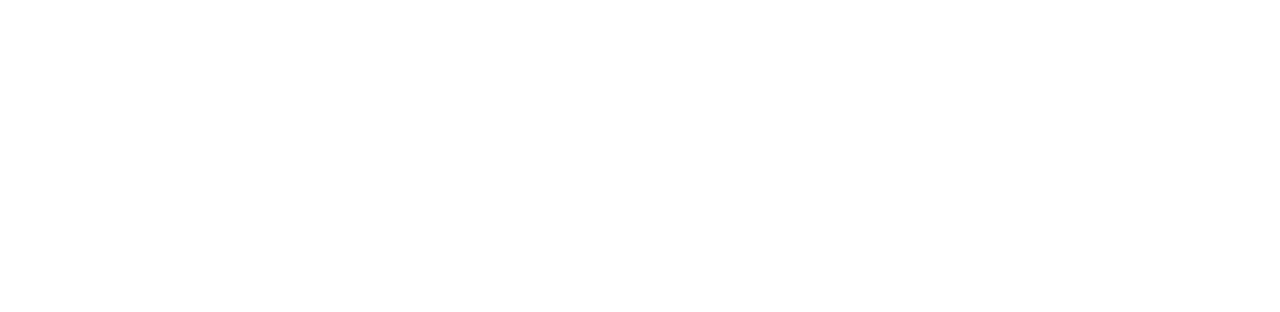
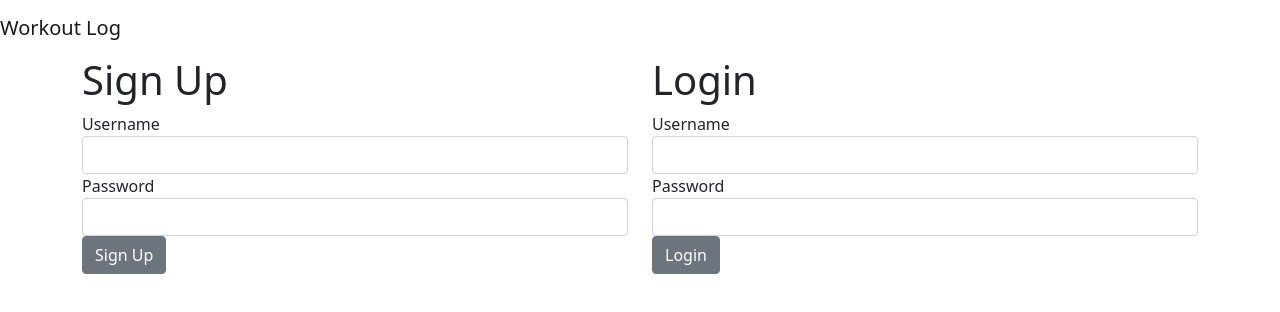
Before and after one commit to bltitus82/WorkoutLogClient, a React (Create React App) app: page / in a window 1280 px wide. Shown: the top 312 px of the page. Built offline with nearby package versions, Linux system fonts and the light colour scheme.

Commit message:
React Module 10.4 Step 1

```diff
--- a/package.json
+++ b/package.json
@@ -6,9 +6,11 @@
     "@testing-library/jest-dom": "^5.14.1",
     "@testing-library/react": "^11.2.7",
     "@testing-library/user-event": "^12.8.3",
+    "bootstrap": "^5.0.2",
     "react": "^17.0.2",
     "react-dom": "^17.0.2",
     "react-scripts": "4.0.3",
+    "reactstrap": "^8.9.0",
     "web-vitals": "^1.1.2"
   },
   "scripts": {
--- a/src/App.js
+++ b/src/App.js
@@ -1,8 +1,26 @@
-import './App.css';
+import React, { Component, useEffect, useState } from 'react';
+import Sitebar from './home/Navbar';
+import Auth from './auth/Auth';
 
 function App() {
+  const [sessionToken, setSessionToken] = useState('');
+
+  useEffect(() => {
+    if (localStorage.getItem('token')) {
+      setSessionToken(localStorage.getItem('token'));
+    }
+  }, [])
+
+  const updateToken = (newToken) => {
+    localStorage.setItem('token', newToken);
+    setSessionToken(newToken);
+    console.log(sessionToken);
+  }
+
   return (
     <div>
+      <Sitebar/>
+      <Auth/>
     </div>
   );
 }
--- /dev/null
+++ b/src/auth/Auth.js
@@ -0,0 +1,21 @@
+import React from 'react';
+import {Container, Row, Col} from 'reactstrap';
+import Signup from './Signup';
+import Login from './Login';
+
+const Auth = (props) => {
+    return(
+        <Container className='auth-container'>
+            <Row>
+                <Col md='6'>
+                    <Signup />
+                </Col>
+                <Col md='6' className='login-col'>
+                    <Login />
+                </Col>
+            </Row>
+        </Container>
+    )
+}
+
+export default Auth;
--- /dev/null
+++ b/src/auth/Login.js
@@ -0,0 +1,26 @@
+import React, {useState} from 'react';
+import {Form, FormGroup, Label, Input, Button} from 'reactstrap';
+
+const Login = (props) => {
+    const [username, setUsername] = useState('');
+    const [password, setPassword] = useState('');
+
+    return(
+        <div>
+            <h1>Login</h1>
+            <Form>
+                <FormGroup>
+                    <Label htmlFor='username'>Username</Label>
+                    <Input name='username' value={username} />
+                </FormGroup>
+                <FormGroup>
+                    <Label htmlFor='password'>Password</Label>
+                    <Input name='password' value={password} />
+                </FormGroup>
+                <Button type='submit'>Login</Button>
+            </Form>
+        </div>
+    )
+}
+
+export default Login;
--- /dev/null
+++ b/src/auth/Signup.js
@@ -0,0 +1,31 @@
+import React, {useState} from 'react';
+import {Form, FormGroup, Label, Input, Button} from 'reactstrap';
+
+const Signup = (props) => {
+    const [username, setUsername] = useState('');
+    const [password, setPassword] = useState('');
+
+    let handleSubmit = (event) => {
+        event.preventDefault();
+        console.log(username, password);
+    }
+
+    return(
+        <div>
+            <h1>Sign Up</h1>
+            <Form>
+                <FormGroup>
+                    <Label htmlFor='username'>Username</Label>
+                    <Input onChange={(e) => setUsername(e.target.value)} name='username' value={username} />
+                </FormGroup>
+                <FormGroup>
+                    <Label htmlFor='password'>Password</Label>
+                    <Input onChange={(e) => setPassword(e.target.value)} name='password' value={password} />
+                </FormGroup>
+                <Button type='submit'>Sign Up</Button>
+            </Form>
+        </div>
+    )
+}
+
+export default Signup;
--- /dev/null
+++ b/src/home/Navbar.js
@@ -0,0 +1,15 @@
+import React, {useState} from 'react';
+import {
+    Navbar,
+    NavbarBrand,
+} from 'reactstrap';
+
+const Sitebar = (props) => {
+    return (
+        <Navbar color='faded' light expand='md'>
+            <NavbarBrand href='/'>Workout Log</NavbarBrand>
+        </Navbar>
+    )
+}
+
+export default Sitebar;
--- a/src/index.js
+++ b/src/index.js
@@ -3,6 +3,7 @@ import ReactDOM from 'react-dom';
 import './index.css';
 import App from './App';
 import reportWebVitals from './reportWebVitals';
+import 'bootstrap/dist/css/bootstrap.min.css';
 
 ReactDOM.render(
   <React.StrictMode>
```
Also changed, not shown: 1 other file (tests, documents, lock files or other folders).
